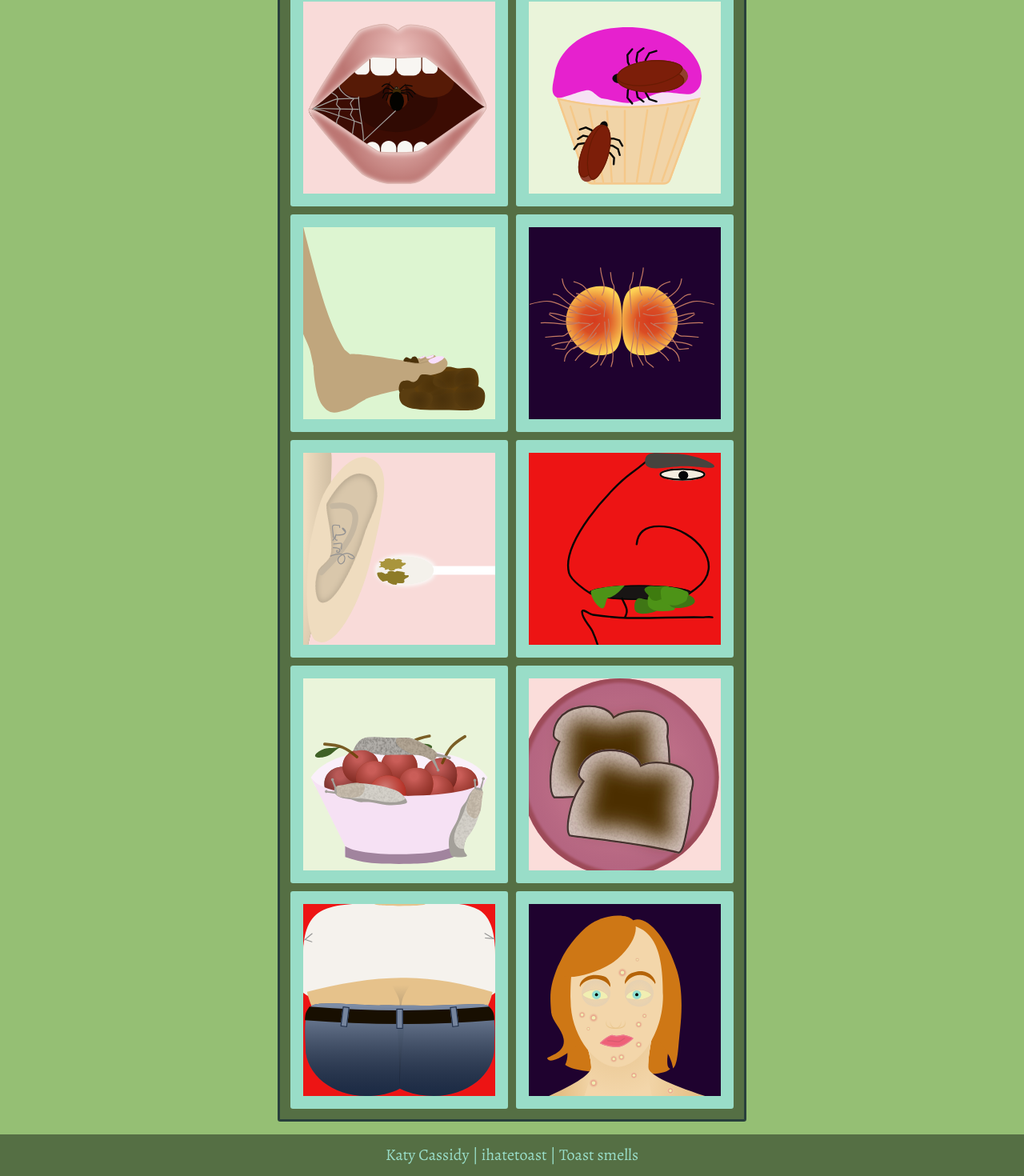
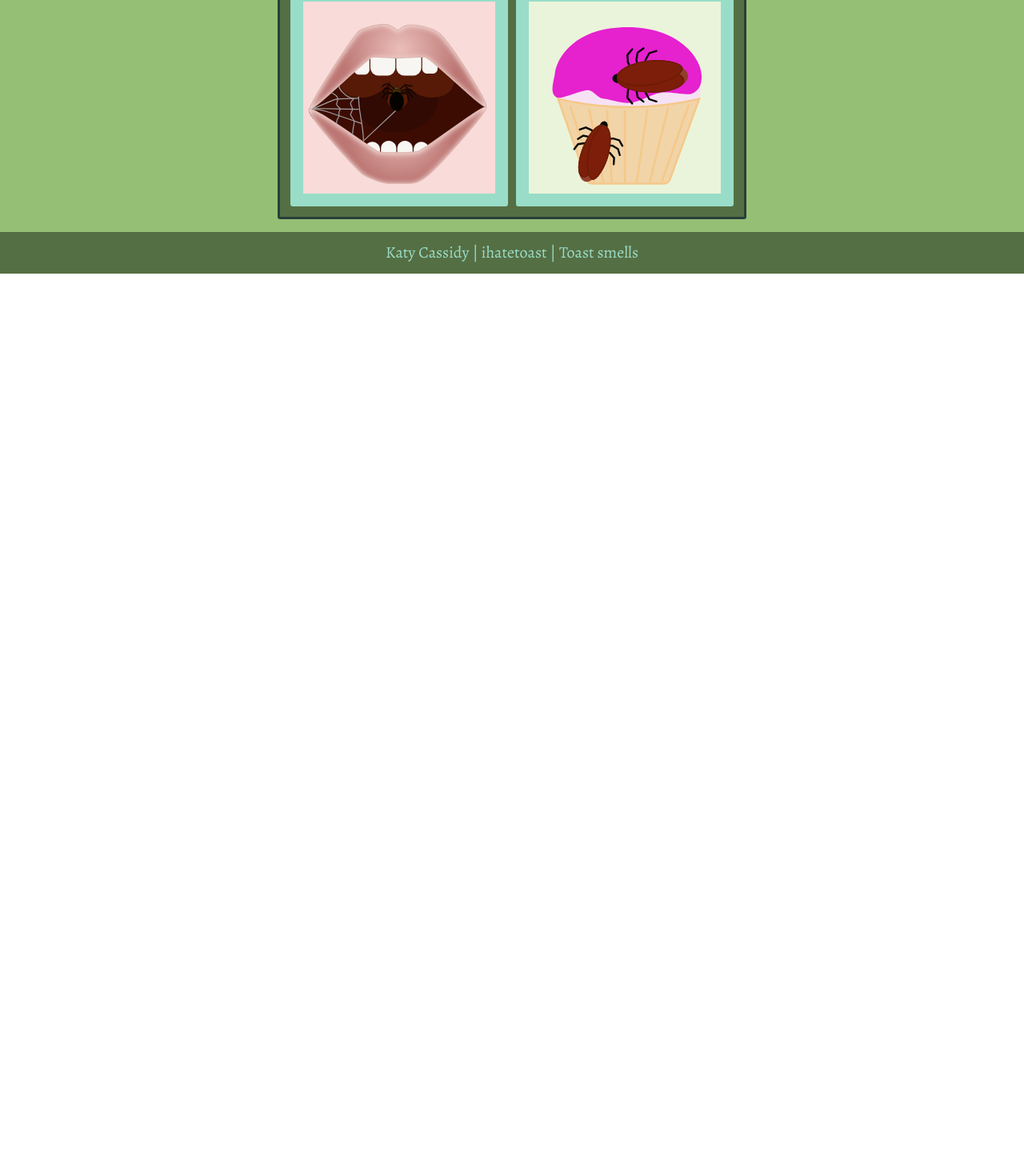
Before and after one commit to ihatetoast/ickyclicky, a React (Create React App) app: page / in a window 1280 px wide. Shown: the part 660-2130 px from the top of the page at 80% size. After the commit the page ends 1002 px from the top, so only its background shows below. Built offline with nearby package versions, Linux system fonts and the light colour scheme; a web font is replaced by a local one.

Commit message:
dealing with images and losing my mind...still

```diff
--- a/src/components/logical/CardGrid.js
+++ b/src/components/logical/CardGrid.js
@@ -45,7 +45,7 @@ class CardList extends Component {
     }
     this.setState({
       renderedIckies: shuffledCards
-        // .splice(0, 4)
+        .splice(0, 4)
         .map(icky => (
           <IckyCard
             validatePick={this.validatePick}
--- a/src/components/logical/IckyCard.js
+++ b/src/components/logical/IckyCard.js
@@ -9,7 +9,7 @@ const IckyCard = props => (
     }}
   >
     <div className="img-frame">
-      <img alt={props.name} src={`./images/${props.image}`} />
+      <img alt={props.name} src={props.image} />
     </div>
   </div>
 );
--- a/src/ickies.json
+++ b/src/ickies.json
@@ -2,61 +2,61 @@
   {
     "id": 1,
     "name": "ebola",
-    "image": "ebola.svg"
+    "image": "./images/ebola.svg"
   },
   {
     "id": 2,
     "name": "boogers",
-    "image": "boogers.svg"
+    "image": "./images/boogers.svg"
   },
   {
     "id": 3,
     "name": "clap",
-    "image": "gonorrhea.svg"
+    "image": "./images/gonorrhea.svg"
   },
   {
     "id": 4,
     "name": "roaches",
-    "image": "roaches.svg"
+    "image": "./images/roaches.svg"
   },
   {
     "id": 5,
     "name": "spider",
-    "image": "spider.svg"
+    "image": "./images/spider.svg"
   },
   {
     "id": 6,
     "name": "turd",
-    "image": "turd.svg"
+    "image": "./images/turd.svg"
   },
   {
     "id": 7,
     "name": "slugs",
-    "image": "slugs.svg"
+    "image": "./images/slugs.svg"
   },
   {
     "id": 8,
     "name": "toast",
-    "image": "toast.svg"
+    "image": "./images/toast.svg"
   },
   {
     "id": 9,
     "name": "crack",
-    "image": "crack.svg"
+    "image": "./images/crack.svg"
   },
   {
     "id": 10,
     "name": "earwax",
-    "image": "earwax.svg"
+    "image": "./images/earwax.svg"
   },
   {
     "id": 11,
     "name": "toenails",
-    "image": "toenails.svg"
+    "image": "./images/toenails.svg"
   },
   {
     "id": 12,
     "name": "pox",
-    "image": "pox.svg"
+    "image": "./images/pox.svg"
   }
 ]
```
